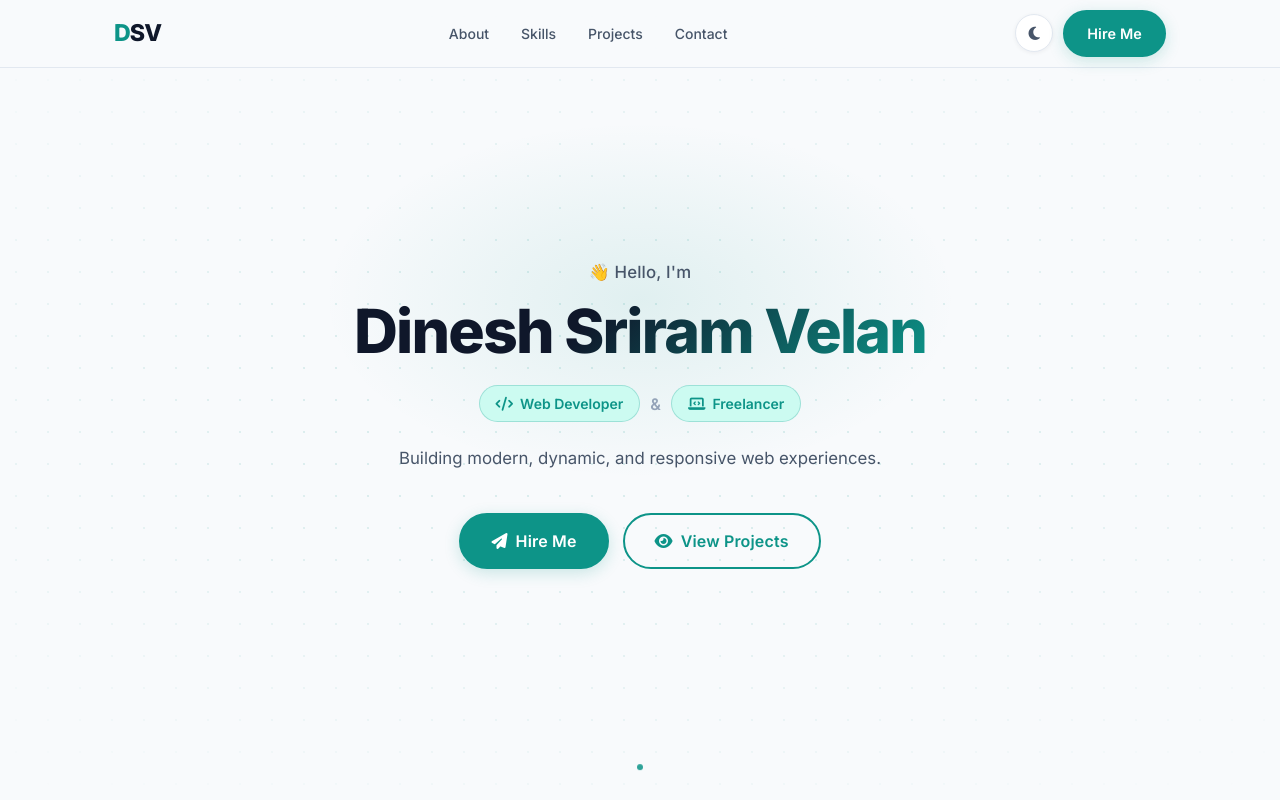
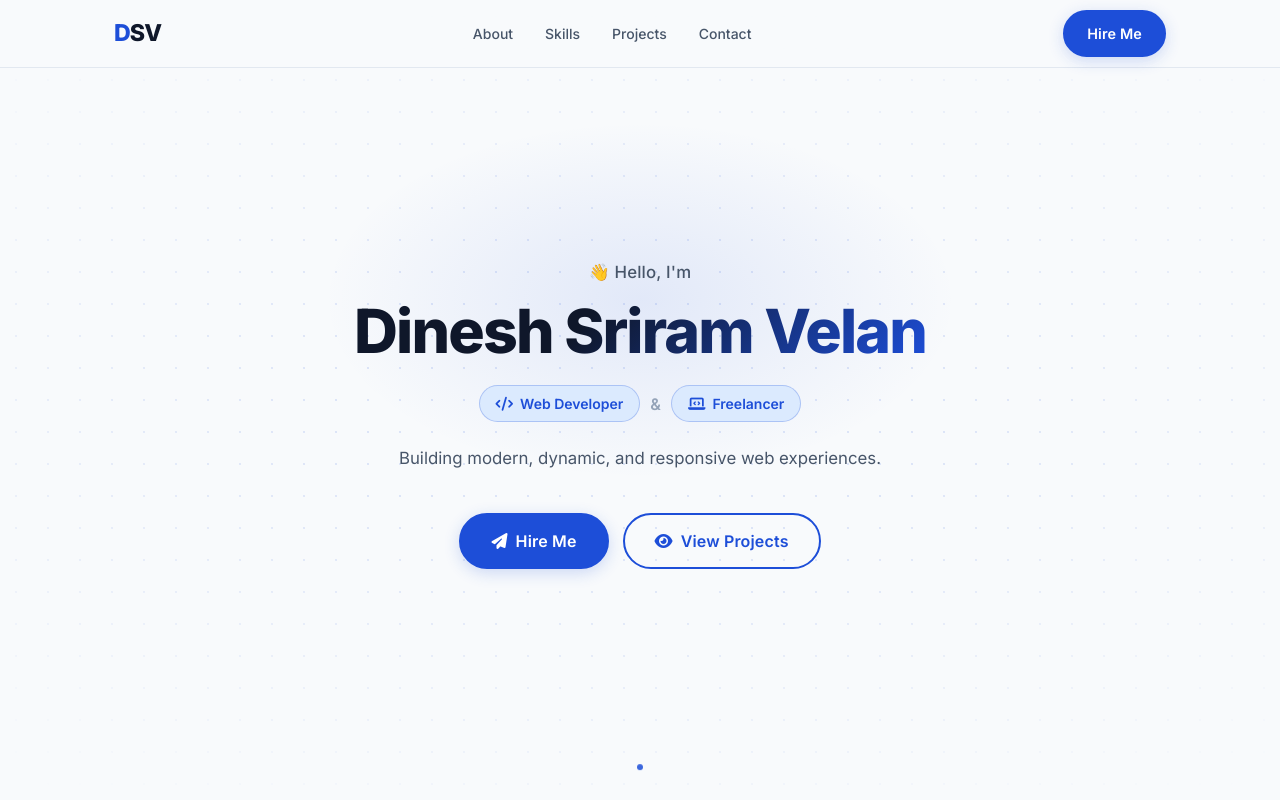
Before and after one commit to dineshsrivel/dineshsrivel.github.io, a plain HTML site: page index.html in a window 1280 px wide. Shown: the top 800 px of the page. Drawn offline with nearby package versions, Linux system fonts and the light colour scheme.

```diff
--- a/index.html
+++ b/index.html
@@ -43,9 +43,6 @@
         <a href="#contact" class="nav-link" id="nav-contact">Contact</a>
       </nav>
       <div class="nav-actions">
-        <button id="theme-toggle" class="theme-btn" aria-label="Toggle dark/light mode" title="Toggle theme">
-          <i class="fa-solid fa-moon" id="theme-icon"></i>
-        </button>
         <a href="#contact" class="btn btn-primary" id="nav-hire-btn">Hire Me</a>
         <button id="hamburger" class="hamburger" aria-label="Toggle menu" aria-expanded="false">
           <span></span><span></span><span></span>
--- a/script.js
+++ b/script.js
@@ -8,27 +8,6 @@
   setTimeout(() => loader.classList.add('hidden'), 400);
 });
 
-/* ── 2. Theme Toggle ────────────────────────────────────────── */
-const html = document.documentElement;
-const themeBtn = document.getElementById('theme-toggle');
-const themeIcon = document.getElementById('theme-icon');
-
-// Persist preference
-const savedTheme = localStorage.getItem('portfolio-theme') || 'light';
-html.setAttribute('data-theme', savedTheme);
-updateThemeIcon(savedTheme);
-
-themeBtn.addEventListener('click', () => {
-  const current = html.getAttribute('data-theme');
-  const next = current === 'dark' ? 'light' : 'dark';
-  html.setAttribute('data-theme', next);
-  localStorage.setItem('portfolio-theme', next);
-  updateThemeIcon(next);
-});
-
-function updateThemeIcon(theme) {
-  themeIcon.className = theme === 'dark' ? 'fa-solid fa-sun' : 'fa-solid fa-moon';
-}
 
 /* ── 3. Sticky Navbar Shadow on Scroll ──────────────────────── */
 const navbar = document.getElementById('navbar');
--- a/style.css
+++ b/style.css
@@ -13,12 +13,12 @@
   --muted:           #475569;
   --subtle:          #94A3B8;
 
-  /* Accent — Teal/Cyan */
-  --accent:          #0D9488;
-  --accent-hover:    #0F766E;
-  --accent-soft:     #CCFBF1;
-  --accent-glow:     rgba(13, 148, 136, 0.2);
-  --accent-border:   rgba(13, 148, 136, 0.25);
+  /* Accent — Royal Blue */
+  --accent:          #1D4ED8;
+  --accent-hover:    #1E3A8A;
+  --accent-soft:     #DBEAFE;
+  --accent-glow:     rgba(29, 78, 216, 0.2);
+  --accent-border:   rgba(29, 78, 216, 0.25);
 
   /* Borders & Shadows */
   --border:          #E2E8F0;
@@ -26,7 +26,7 @@
   --shadow-sm:       0 1px 4px rgba(15, 23, 42, 0.06);
   --shadow-md:       0 4px 20px rgba(15, 23, 42, 0.08);
   --shadow-lg:       0 8px 32px rgba(15, 23, 42, 0.12);
-  --shadow-accent:   0 6px 24px rgba(13, 148, 136, 0.25);
+  --shadow-accent:   0 6px 24px rgba(29, 78, 216, 0.25);
 
   /* Navbar */
   --navbar-bg:       rgba(248, 250, 252, 0.9);
@@ -253,7 +253,7 @@
 }
 
 /* Theme Toggle */
-.theme-btn {
+/*.theme-btn {
   width: 38px;
   height: 38px;
   border-radius: 50%;
@@ -271,7 +271,7 @@
   color: var(--accent);
   border-color: var(--accent-border);
   background: var(--accent-soft);
-}
+}*/
 
 /* Hamburger */
 .hamburger {
@@ -312,7 +312,7 @@
   position: absolute;
   inset: 0;
   background-image:
-    radial-gradient(circle, rgba(13, 148, 136, 0.12) 1px, transparent 1px);
+    radial-gradient(circle, rgba(29, 78, 216, 0.12) 1px, transparent 1px);
   background-size: 32px 32px;
   mask-image: radial-gradient(ellipse 80% 60% at 50% 50%, #000 30%, transparent 100%);
   -webkit-mask-image: radial-gradient(ellipse 80% 60% at 50% 50%, #000 30%, transparent 100%);
@@ -325,7 +325,7 @@
   transform: translateX(-50%);
   width: 640px;
   height: 360px;
-  background: radial-gradient(ellipse, rgba(13, 148, 136, 0.10) 0%, transparent 70%);
+  background: radial-gradient(ellipse, rgba(29, 78, 216, 0.10) 0%, transparent 70%);
   pointer-events: none;
 }
 
@@ -554,7 +554,7 @@
   position: absolute;
   top: 0; left: 0; right: 0;
   height: 3px;
-  background: linear-gradient(90deg, var(--accent), #67E8F9);
+  background: linear-gradient(90deg, var(--accent), #93C5FD);
   opacity: 0;
   transition: opacity var(--transition);
 }
```
